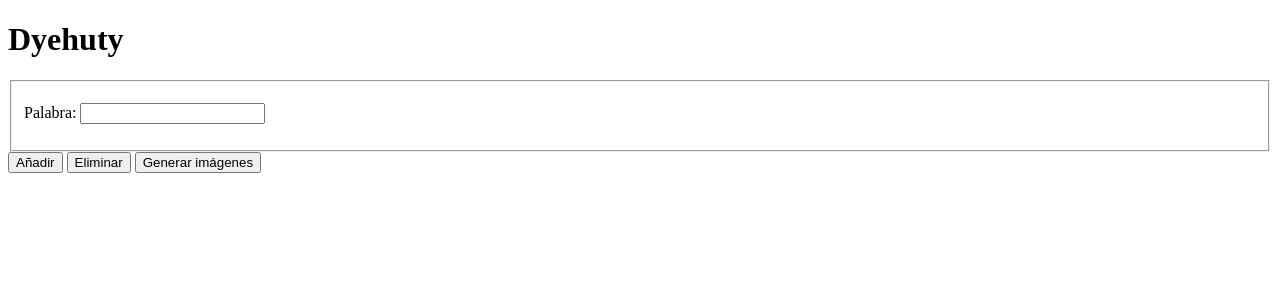
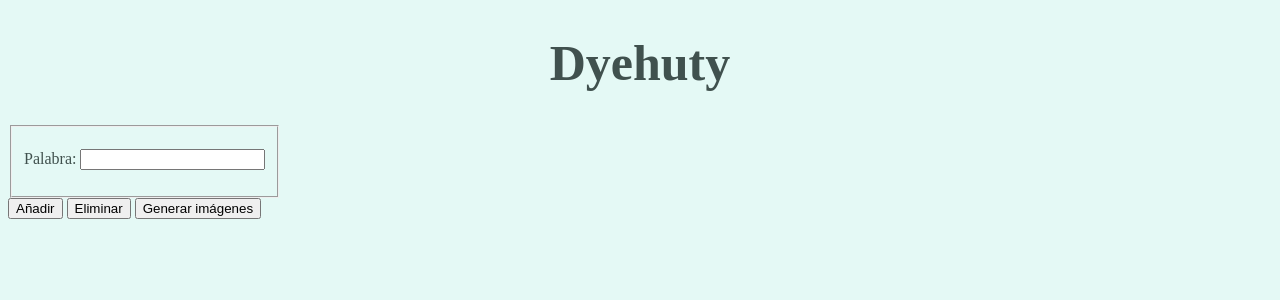
Before and after one commit to AngelLM/Dyehuty, a PHP site: page / in a window 1280 px wide. Shown: the top 300 px of the page. Run offline with PHP 8.4, Linux system fonts and the light colour scheme.

Commit message:
First CSS test

```diff
--- /dev/null
+++ b/web-page/css/style.css
@@ -0,0 +1,17 @@
+h1{
+	text-align: center;
+	font-size: 50px;
+}
+
+body{
+	background:#e4f9f5;
+	color:#40514e;
+}
+
+#izq{
+	float: left;
+}
+#images{
+	float: left;
+	padding-left: 50px;
+}
--- a/web-page/index.php
+++ b/web-page/index.php
@@ -3,11 +3,7 @@
 <head>
   <meta charset="utf-8">
   <title>Dyehuty</title>
-  <style type="text/css">
-  a {
-    color:#679CCA;
-  }
-  </style>
+  <link rel="stylesheet" type="text/css" href="css/style.css">
 </head>
 <body>
 
@@ -40,7 +36,7 @@ fclose($file);
   document.getElementById('lista').innerHTML = options;
 </script>
 
-
+<div id=izq>
 <div id="sections">
   <div class="section">
     <fieldset>
@@ -54,6 +50,7 @@ fclose($file);
 <input type="submit" class='addsection' value="Añadir">
 <input type="submit" class='remove' value="Eliminar">
 <input type="submit" class='generate' value="Generar imágenes">
+</div>
 
 </form>
 
```
